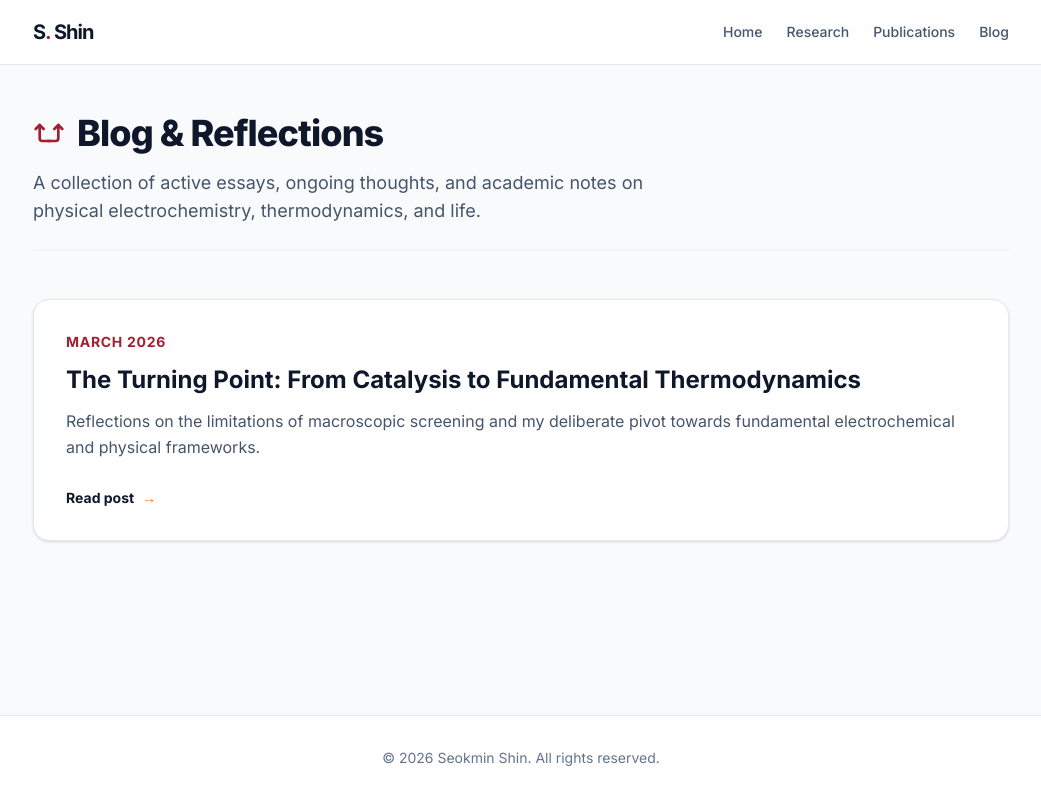
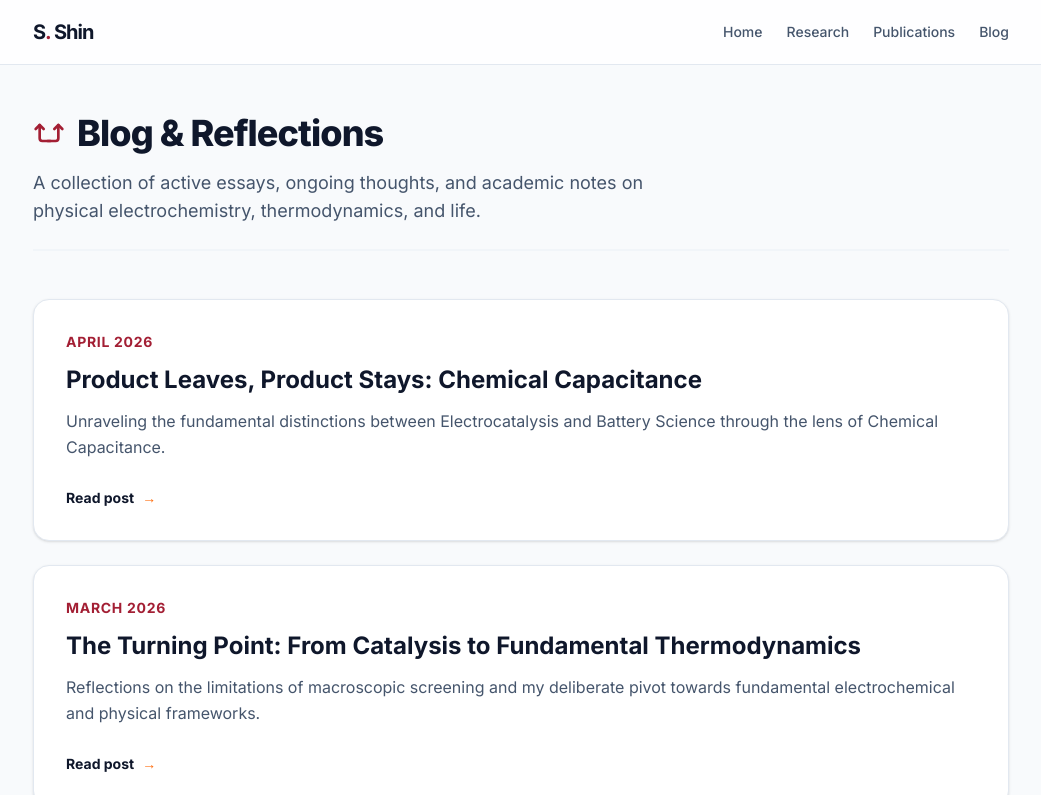
Before and after one commit to SeokminShin/portfolio, a Next.js app: page /portfolio/posts in a window 1280 px wide. Shown: the top 795 px of the page, without its empty margins (119-1160 px from the left). Built offline with nearby package versions, Linux system fonts and the light colour scheme.

Commit message:
Update: Add new essay to blog page and fix vs. typo

```diff
--- a/src/app/posts/page.tsx
+++ b/src/app/posts/page.tsx
@@ -2,6 +2,12 @@ import Link from 'next/link';
 
 export default function BlogIndex() {
   const posts = [
+    {
+      title: "Product Leaves, Product Stays: Chemical Capacitance",
+      date: "April 2026",
+      excerpt: "Unraveling the fundamental distinctions between Electrocatalysis and Battery Science through the lens of Chemical Capacitance.",
+      slug: "chemical-capacitance"
+    },
     {
       title: "The Turning Point: From Catalysis to Fundamental Thermodynamics",
       date: "March 2026",
--- a/src/app/research/page.tsx
+++ b/src/app/research/page.tsx
@@ -70,7 +70,7 @@ export default function Research() {
             {/* Card 2 */}
             <div className="bg-white px-8 py-8 rounded-2xl border border-slate-200 shadow-[0_8px_30px_rgb(0,0,0,0.08)] flex flex-col items-center gap-5 text-center transform transition duration-500 hover:-translate-y-2 hover:shadow-[0_20px_40px_rgba(163,31,52,0.15)] hover:border-[#A31F34]">
               <span className="bg-[#A31F34]/15 text-[#A31F34] px-4 py-1.5 rounded-full text-xs font-extrabold uppercase tracking-widest">Core Philosophy</span>
-              <h3 className="text-2xl font-extrabold text-slate-900">Catalysis vs Batteries</h3>
+              <h3 className="text-2xl font-extrabold text-slate-900">Catalysis vs. Batteries</h3>
               <p className="text-slate-600 text-sm leading-relaxed px-2 flex-grow">
                 Unraveling the fundamental distinctions between Electrocatalysis and Battery Science through the lens of Chemical Capacitance.
               </p>
```
